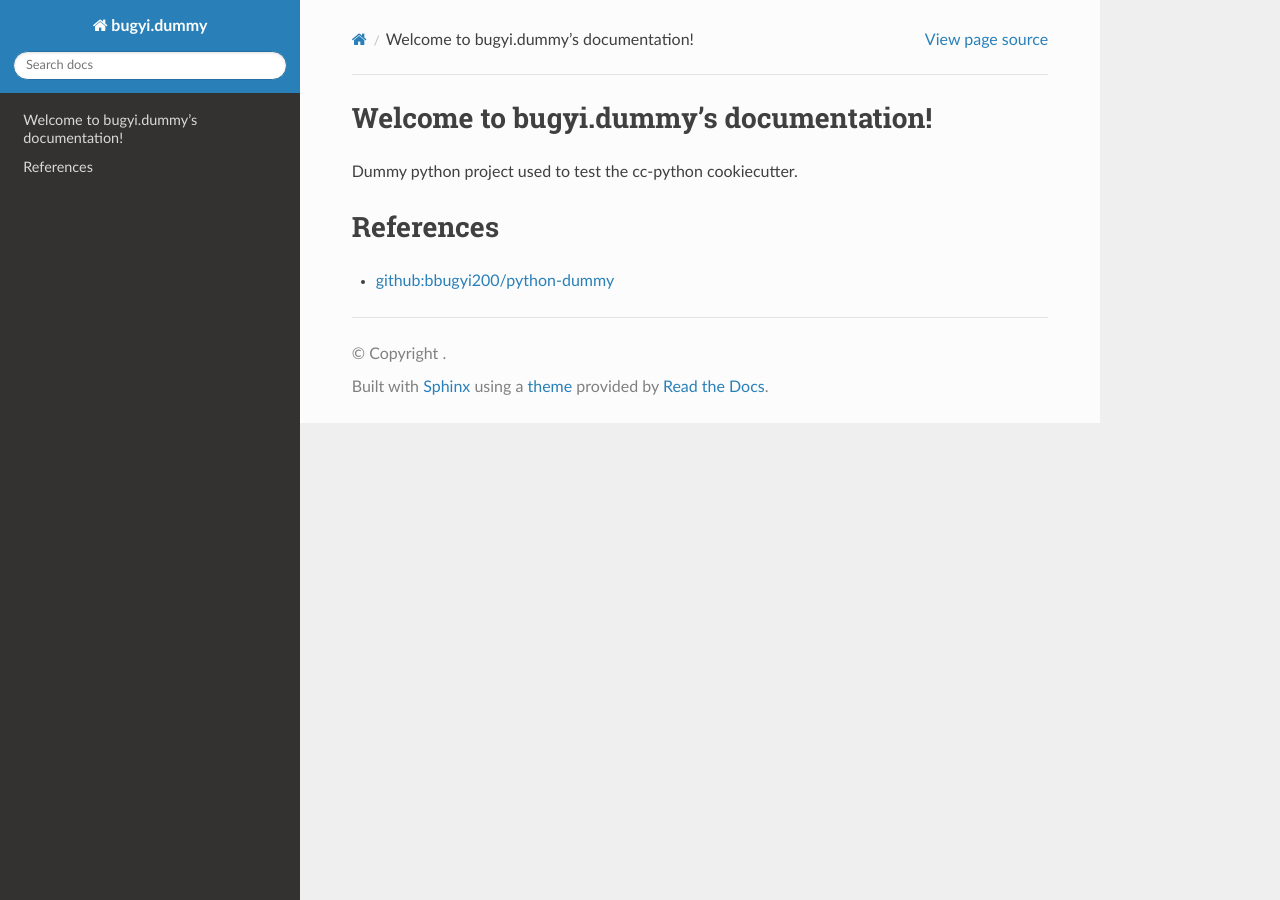
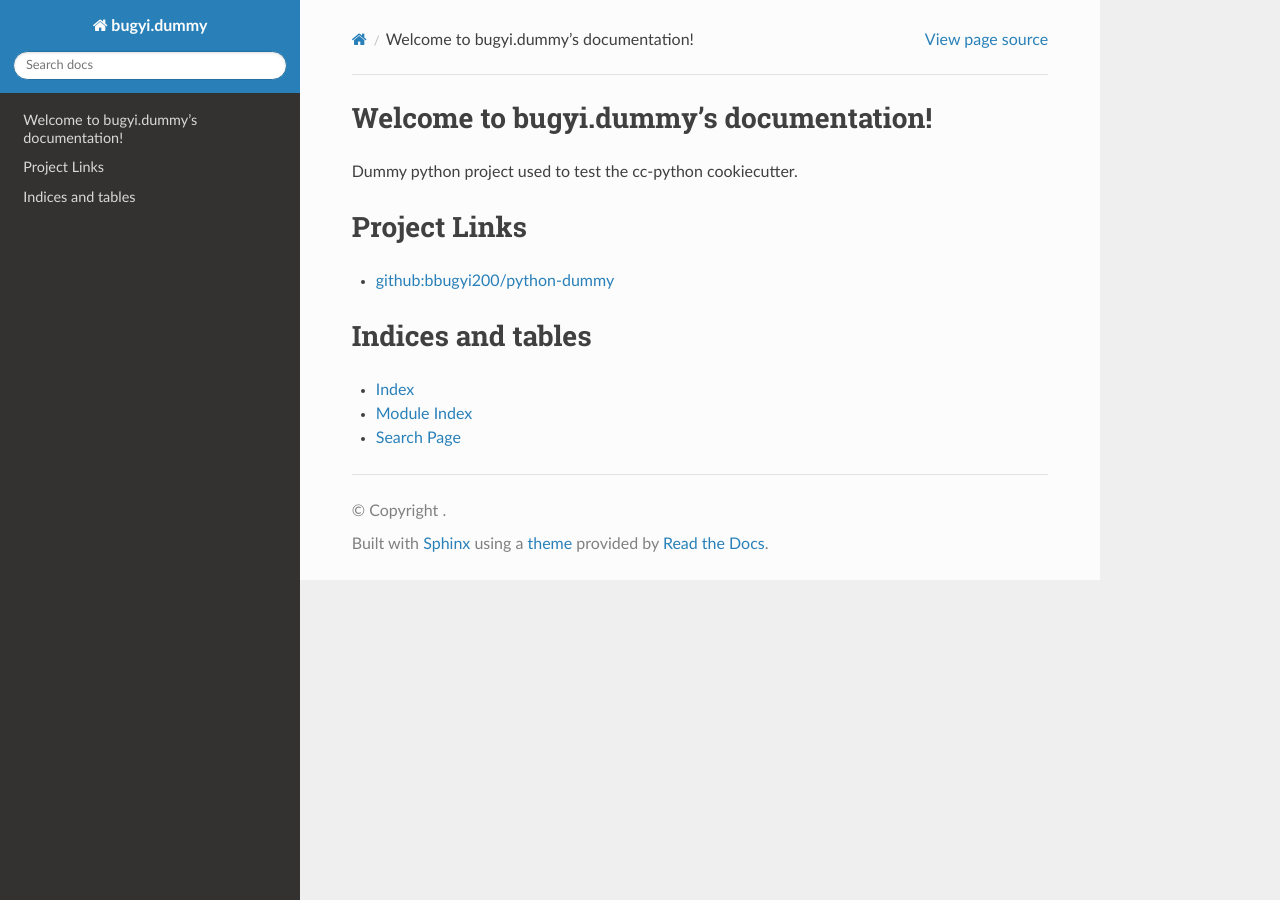
Before and after one commit to bbugyi200/python-dummy, a Sphinx documentation site: the page built from docs/source/index.rst, in a window 1280 px wide. Built offline with Sphinx 7.4.7 and the Read the Docs theme 2.0.0, drawn with Linux system fonts in a browser that asks for light colours; pages that are not in the unit, such as notebooks, are missing from menus.

Commit message:
Update cc

```diff
--- a/docs/source/index.rst
+++ b/docs/source/index.rst
@@ -7,11 +7,18 @@ Dummy python project used to test the cc-python cookiecutter.
 
 .. toctree::
    :maxdepth: -1
-   :caption: Contents
+   :caption: Table of Contents
 
     API Reference <modules>
 
-References
-==========
+Project Links
+=============
 
 - `github:bbugyi200/python-dummy <https://github.com/bbugyi200/python-dummy>`_
+
+Indices and tables
+==================
+
+* :ref:`genindex`
+* :ref:`modindex`
+* :ref:`search`
```
Also changed, not shown: .cruft.json.
